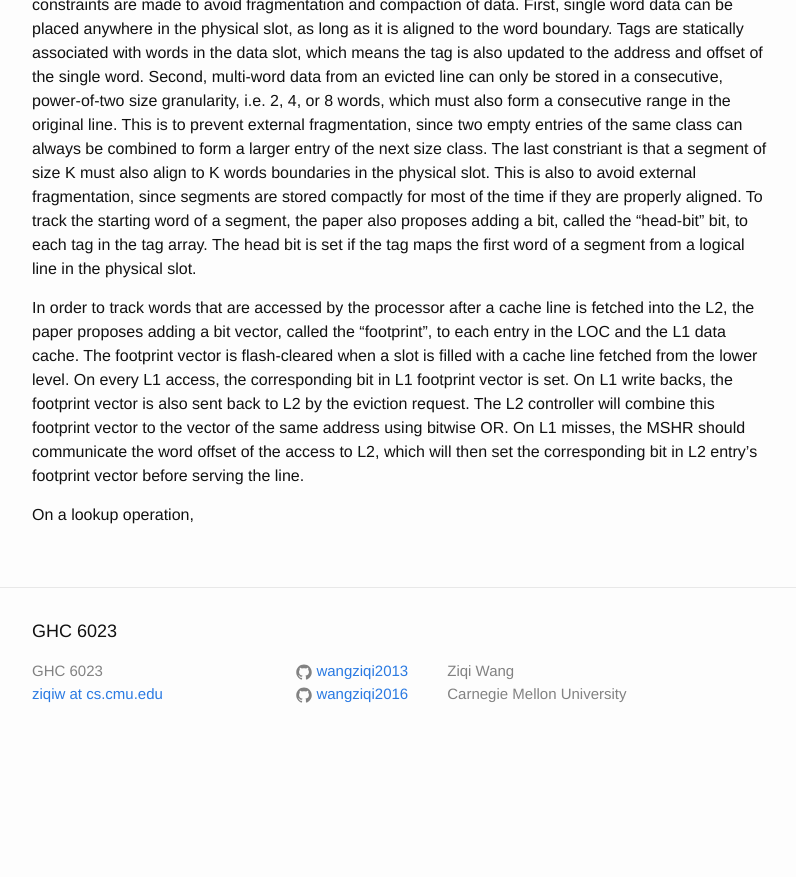
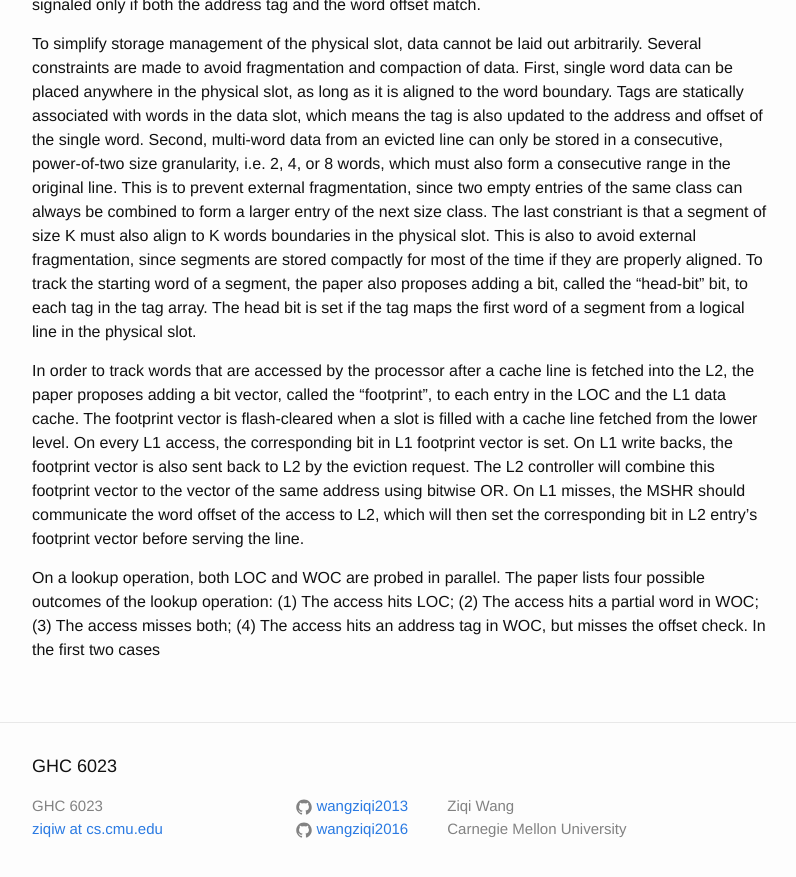
Before and after one commit to wangziqi2013/wangziqi2013.github.io, a Jekyll site: the page built from _posts/2020-07-02-ldis.markdown, in a window 1280 px wide and 900 px high, scrolled down 1954 px. Shown: the top 877 px of the window, without its empty margins (238-1034 px from the left). Built offline with Jekyll 4.4.1, drawn with Linux system fonts in a browser that asks for light colours; before the commit the page ends 2719 px from its top, so only the background shows below that; some of the changed text lies outside the part shown.

Commit message:
Adding lowlight

```diff
--- a/_posts/2020-07-02-ldis.markdown
+++ b/_posts/2020-07-02-ldis.markdown
@@ -43,6 +43,9 @@ version_mgmt:
 4. I can't see how head bit helps storage allocation. The lookup circuit can always just read out all tags in parallel
    and then find the range based on addresses, unless you want to save energy by not comparing address tag per lookup
    (which is nonsense because you have to do it anyway for tag matching).
+
+5. Changing L1 to the sector cache design is somewhat an overkill. I would say it is better to just not cache the
+   partially hit line of WOC in L1.
 
 This paper proposes line distillation (LDIS), a technique for dynamically increasing cache associativity.
 This paper identifies that in most workloads, not all words in a cache block are accessed equally by the processor before
@@ -91,4 +94,7 @@ The L2 controller will combine this footprint vector to the vector of the same a
 On L1 misses, the MSHR should communicate the word offset of the access to L2, which will then set the corresponding
 bit in L2 entry's footprint vector before serving the line.
 
-On a lookup operation,
+On a lookup operation, both LOC and WOC are probed in parallel. The paper lists four possible outcomes of the lookup
+operation: (1) The access hits LOC; (2) The access hits a partial word in WOC; (3) The access misses both; (4) The access
+hits an address tag in WOC, but misses the offset check.
+In the first two cases
```
